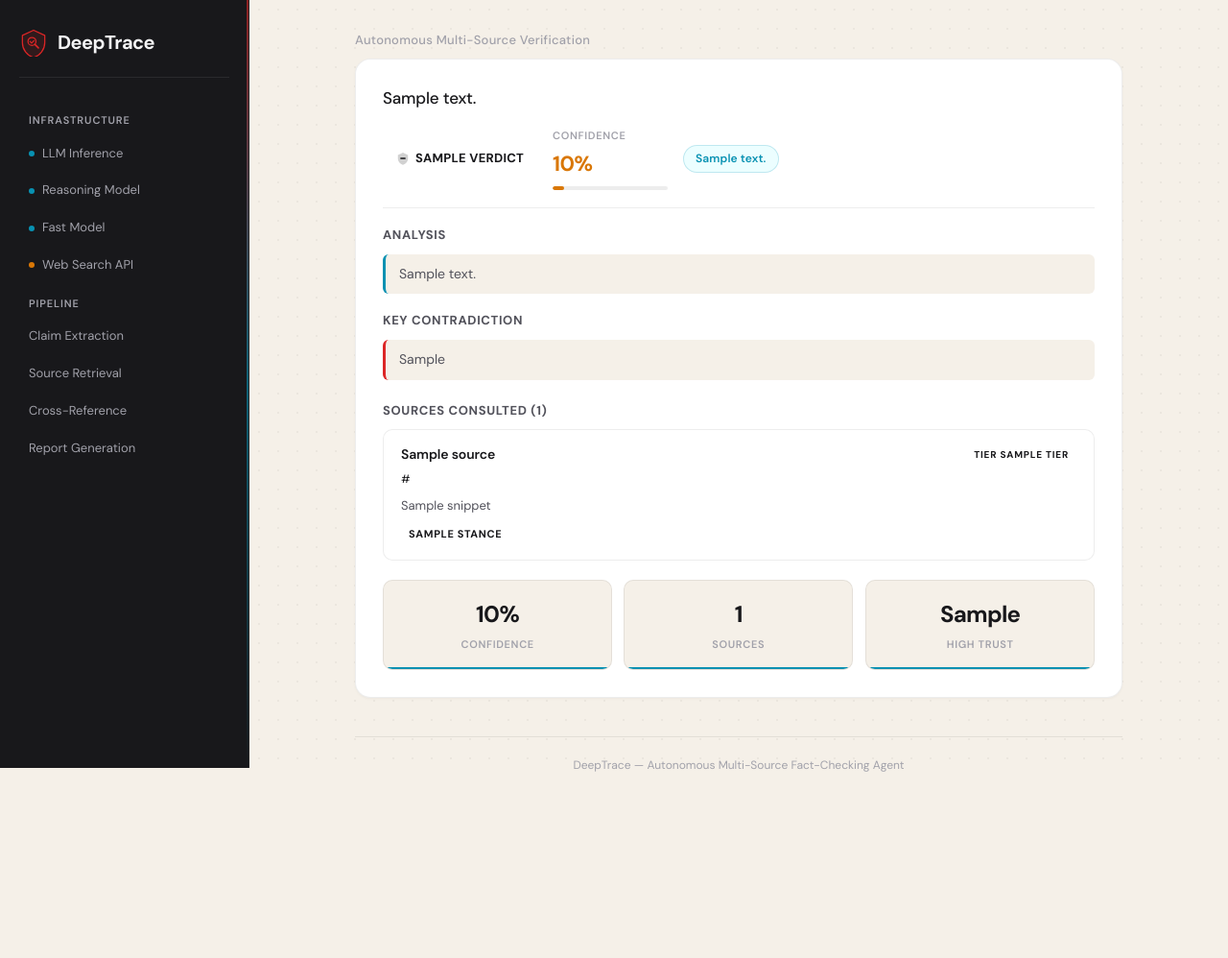
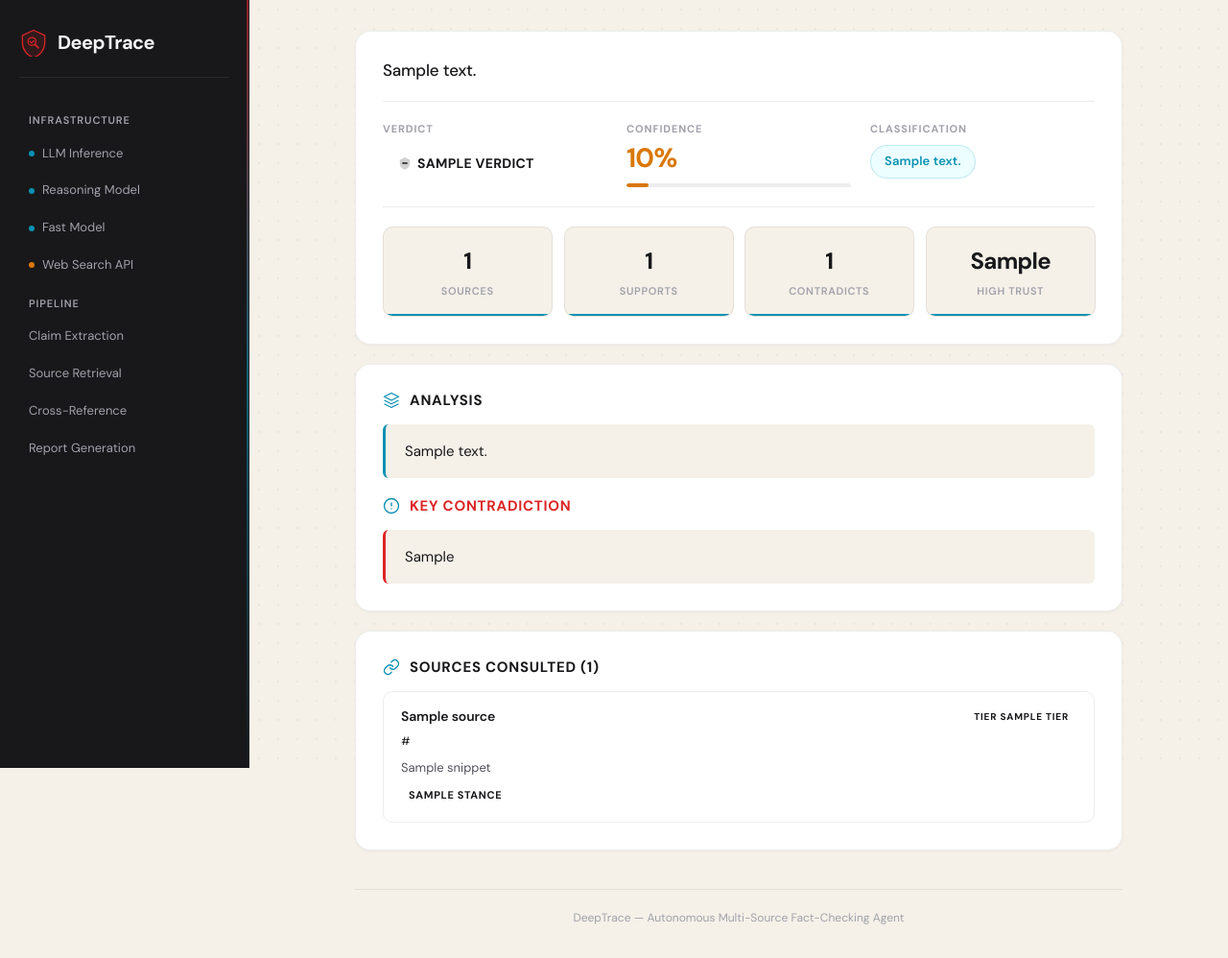
Before and after one commit to Umaima-Manzoor/DeepTrace, a FastAPI app: template templates/results.html in a window 1280 px wide. Shown: the whole page at 96% size. Before the commit the page ends 804 px from the top, so only its background shows below. Run offline with FastAPI, Linux system fonts and the light colour scheme; the template is opened without the code that fills it: most values are stand-ins (such as "Sample title", 1, 10 or a date in 2020); some libraries are stand-ins or nearby versions.

Commit message:
fix: split results into 3 cards, cycle loading stages, add favicon, remove topbar

```diff
--- a/static/style.css
+++ b/static/style.css
@@ -1243,3 +1243,108 @@ a:hover {
     transition-duration: 0.01ms !important;
   }
 }
+
+/* --- 30. Verdict Grid (3-column layout) --- */
+.verdict-card {
+  padding-bottom: 28px;
+}
+
+.verdict-grid {
+  display: grid;
+  grid-template-columns: repeat(auto-fit, minmax(180px, 1fr));
+  gap: 20px;
+  padding: 20px 0;
+  border-top: 1px solid var(--border);
+  border-bottom: 1px solid var(--border);
+  margin-bottom: 20px;
+}
+
+.verdict-cell {
+  display: flex;
+  flex-direction: column;
+  gap: 8px;
+}
+
+.cell-label {
+  font-size: 0.6875rem;
+  font-weight: 700;
+  text-transform: uppercase;
+  letter-spacing: 0.08em;
+  color: var(--text-muted);
+}
+
+.verdict-cell .verdict-badge {
+  align-self: flex-start;
+  font-size: 0.875rem;
+  padding: 8px 16px;
+}
+
+.verdict-cell .confidence-value {
+  font-size: 1.75rem;
+  line-height: 1;
+}
+
+.verdict-cell .classification-badge {
+  align-self: flex-start;
+  font-size: 0.8125rem;
+  padding: 6px 14px;
+}
+
+/* --- 31. Section Headings --- */
+.section-heading {
+  display: flex;
+  align-items: center;
+  gap: 10px;
+  font-size: 0.9375rem;
+  font-weight: 700;
+  text-transform: uppercase;
+  letter-spacing: 0.05em;
+  color: var(--text-primary);
+  margin-bottom: 16px;
+}
+
+.section-heading svg {
+  color: var(--accent-secondary);
+  flex-shrink: 0;
+}
+
+/* --- 32. Analysis & Sources Cards --- */
+.analysis-card {
+  background: var(--bg-card);
+}
+
+.analysis-card .evidence-item {
+  background: var(--bg-page);
+  padding: 16px 20px;
+  border-left: 3px solid var(--accent-secondary);
+  border-radius: var(--radius-sm);
+  font-size: 0.9375rem;
+  line-height: 1.6;
+  color: var(--text-primary);
+}
+
+.sources-card {
+  background: var(--bg-card);
+}
+
+.sources-card .source-card {
+  margin-bottom: 12px;
+}
+
+.sources-card .source-card:last-child {
+  margin-bottom: 0;
+}
+
+/* --- 33. Remove old verdict-row styling (replaced by grid) --- */
+.verdict-row {
+  display: none;
+}
+
+/* --- 34. Content gap tightening --- */
+.content {
+  gap: 20px;
+}
+
+.hero {
+  padding-bottom: 0;
+}
--- a/templates/base.html
+++ b/templates/base.html
@@ -4,6 +4,7 @@
   <meta charset="UTF-8">
   <meta name="viewport" content="width=device-width, initial-scale=1.0">
   <title>DeepTrace — Autonomous Fact-Checking Agent</title>
+  <link rel="icon" type="image/svg+xml" href="/static/favicon.svg">
   <link rel="preconnect" href="https://fonts.googleapis.com">
   <link rel="preconnect" href="https://fonts.gstatic.com" crossorigin>
   <link href="https://fonts.googleapis.com/css2?family=DM+Sans:ital,opsz,wght@0,9..40,300..700;1,9..40,300..700&display=swap" rel="stylesheet">
@@ -18,7 +19,6 @@
   <aside class="sidebar">
     <div class="sidebar-header">
       <div class="sidebar-brand">
-        <!-- DeepTrace Logo: Shield + Magnifying Glass + Checkmark -->
         <svg class="logo-mark" viewBox="0 0 36 36" fill="none" xmlns="http://www.w3.org/2000/svg">
           <path d="M18 3L4 9.5v9c0 8.5 5.96 16.44 14 18.5 8.04-2.06 14-10 14-18.5v-9L18 3z"
                 fill="currentColor" fill-opacity="0.12" stroke="currentColor" stroke-width="1.5" stroke-linejoin="round"/>
@@ -52,14 +52,11 @@
   <div class="sidebar-overlay" onclick="document.querySelector('.sidebar').classList.remove('open')"></div>
 
   <main class="main">
-    <div class="topbar">
-      <span class="topbar-title">Autonomous Multi-Source Verification</span>
-    </div>
     <div class="content">
       {% block content %}{% endblock %}
     </div>
     <footer class="footer">
-        DeepTrace — Autonomous Multi-Source Fact-Checking Agent
+      DeepTrace — Autonomous Multi-Source Fact-Checking Agent
     </footer>
   </main>
 </body>
--- a/templates/results.html
+++ b/templates/results.html
@@ -21,10 +21,14 @@
 {% endif %}
 
 {% for report in reports %}
-<div class="claim-card anim-fade-up" style="--delay: {{ loop.index0 * 0.15 + 0.2 }}s">
+
+<!-- VERDICT CARD: Claim + Verdict Badge + Confidence + Classification + Metrics -->
+<div class="claim-card verdict-card anim-fade-up" style="--delay: {{ loop.index0 * 0.15 + 0.2 }}s">
   <p class="claim-text">{{ report.claim_text }}</p>
 
-  <div class="verdict-row">
+  <div class="verdict-grid">
+    <div class="verdict-cell">
+      <span class="cell-label">Verdict</span>
       <span class="verdict-badge {{ report.verdict_badge_class }} anim-stamp" style="--delay: {{ loop.index0 * 0.15 + 0.4 }}s">
         {% if report.verdict == 'VERIFIED' %}
           <svg class="verdict-icon" viewBox="0 0 16 16" fill="none"><path d="M8 1L2 4v4c0 3.5 2.6 6.8 6 7.6 3.4-.8 6-4.1 6-7.6V4L8 1z" fill="currentColor" opacity="0.2"/><path d="M5.5 8l2 2 3-3.5" stroke="currentColor" stroke-width="1.5" stroke-linecap="round" stroke-linejoin="round"/></svg>
@@ -37,9 +41,10 @@
         {% endif %}
         {{ report.verdict }}
       </span>
+    </div>
 
-    <div class="confidence-score">
-      <span class="confidence-label">Confidence</span>
+    <div class="verdict-cell">
+      <span class="cell-label">Confidence</span>
       <span class="confidence-value">{{ report.confidence_score }}%</span>
       <div class="confidence-meter">
         <div class="confidence-fill" style="--fill: {{ report.confidence_score }}%; --delay: {{ loop.index0 * 0.15 + 0.6 }}s"></div>
@@ -47,27 +52,61 @@
     </div>
 
     {% if report.misinfo_type and report.misinfo_type != 'Unclassified' %}
+    <div class="verdict-cell">
+      <span class="cell-label">Classification</span>
       <span class="classification-badge anim-scale-in" style="--delay: {{ loop.index0 * 0.15 + 0.5 }}s">{{ report.misinfo_type }}</span>
+    </div>
     {% endif %}
   </div>
 
+  <div class="metrics-row">
+    <div class="metric-card anim-scale-in" style="--delay: 0.7s">
+      <div class="metric-value">{{ report.metrics.total_sources if report.metrics else 0 }}</div>
+      <div class="metric-label">Sources</div>
+    </div>
+    <div class="metric-card anim-scale-in" style="--delay: 0.8s">
+      <div class="metric-value">{{ report.metrics.supports_count if report.metrics else 0 }}</div>
+      <div class="metric-label">Supports</div>
+    </div>
+    <div class="metric-card anim-scale-in" style="--delay: 0.85s">
+      <div class="metric-value">{{ report.metrics.contradicts_count if report.metrics else 0 }}</div>
+      <div class="metric-label">Contradicts</div>
+    </div>
+    <div class="metric-card anim-scale-in" style="--delay: 0.9s">
+      <div class="metric-value">{{ report.metrics.high_trust_ratio if report.metrics else '0%' }}</div>
+      <div class="metric-label">High Trust</div>
+    </div>
+  </div>
+</div>
+
+<!-- ANALYSIS CARD: Reasoning summary + key contradiction -->
+{% if report.reasoning_summary or report.key_contradiction %}
+<div class="claim-card analysis-card anim-fade-up" style="--delay: {{ loop.index0 * 0.15 + 0.35 }}s">
+  <h3 class="section-heading">
+    <svg width="18" height="18" viewBox="0 0 24 24" fill="none"><path d="M12 2L2 7l10 5 10-5-10-5z" stroke="currentColor" stroke-width="1.8" stroke-linejoin="round"/><path d="M2 17l10 5 10-5M2 12l10 5 10-5" stroke="currentColor" stroke-width="1.8" stroke-linejoin="round"/></svg>
+    Analysis
+  </h3>
   {% if report.reasoning_summary %}
-  <div class="evidence-section">
-    <h3 class="evidence-title">Analysis</h3>
   <div class="evidence-item anim-slide-left" style="--delay: 0.5s">{{ report.reasoning_summary }}</div>
+  {% endif %}
+
+  {% if report.key_contradiction %}
+  <h3 class="section-heading" style="margin-top: 20px; color: var(--verdict-false);">
+    <svg width="18" height="18" viewBox="0 0 24 24" fill="none"><circle cx="12" cy="12" r="10" stroke="currentColor" stroke-width="1.8"/><path d="M12 8v4M12 16h.01" stroke="currentColor" stroke-width="1.8" stroke-linecap="round"/></svg>
+    Key Contradiction
+  </h3>
+  <div class="evidence-item anim-slide-left" style="--delay: 0.55s; border-left-color: var(--verdict-false);">{{ report.key_contradiction }}</div>
+  {% endif %}
 </div>
 {% endif %}
 
-  {% if report.key_contradiction %}
-  <div class="evidence-section">
-    <h3 class="evidence-title">Key Contradiction</h3>
-    <div class="evidence-item anim-slide-left" style="--delay: 0.55s; border-left-color: var(--verdict-false);">{{ report.key_contradiction }}</div>
-  </div>
-  {% endif %}
-
+<!-- SOURCES CARD: All source links with tier badges and stances -->
 {% if report.sources %}
-  <div class="sources-section">
-    <h3 class="sources-title">Sources Consulted ({{ report.sources|length }})</h3>
+<div class="claim-card sources-card anim-fade-up" style="--delay: {{ loop.index0 * 0.15 + 0.5 }}s">
+  <h3 class="section-heading">
+    <svg width="18" height="18" viewBox="0 0 24 24" fill="none"><path d="M10 13a5 5 0 007.54.54l3-3a5 5 0 00-7.07-7.07l-1.72 1.71" stroke="currentColor" stroke-width="1.8" stroke-linecap="round" stroke-linejoin="round"/><path d="M14 11a5 5 0 00-7.54-.54l-3 3a5 5 0 007.07 7.07l1.71-1.71" stroke="currentColor" stroke-width="1.8" stroke-linecap="round" stroke-linejoin="round"/></svg>
+    Sources Consulted ({{ report.sources|length }})
+  </h3>
   {% for source in report.sources %}
   <div class="source-card anim-fade-up" style="--delay: {{ loop.index0 * 0.07 + 0.6 }}s">
     <div class="source-header">
@@ -78,31 +117,16 @@
     {% if source.snippet %}
     <p class="source-snippet">{{ source.snippet }}</p>
     {% endif %}
+    {% if source.stance %}
     <div class="source-meta">
-        {% if source.stance %}
       <span class="source-stance stance-{{ source.stance|lower }}">{{ source.stance }}</span>
+    </div>
     {% endif %}
-      </div>
   </div>
   {% endfor %}
 </div>
 {% endif %}
 
-  <div class="metrics-row">
-    <div class="metric-card anim-scale-in" style="--delay: 0.7s">
-      <div class="metric-value">{{ report.confidence_score }}%</div>
-      <div class="metric-label">Confidence</div>
-    </div>
-    <div class="metric-card anim-scale-in" style="--delay: 0.8s">
-      <div class="metric-value">{{ report.metrics.total_sources if report.metrics else 0 }}</div>
-      <div class="metric-label">Sources</div>
-    </div>
-    <div class="metric-card anim-scale-in" style="--delay: 0.9s">
-      <div class="metric-value">{{ report.metrics.high_trust_ratio if report.metrics else '0%' }}</div>
-      <div class="metric-label">High Trust</div>
-    </div>
-  </div>
-</div>
 {% endfor %}
 
 {% endblock %}
```
Also changed, not shown: templates/partials/stages.html (+29 -5 lines), static/favicon.svg (added). Lines whose indentation alone changed are shown as unchanged.
